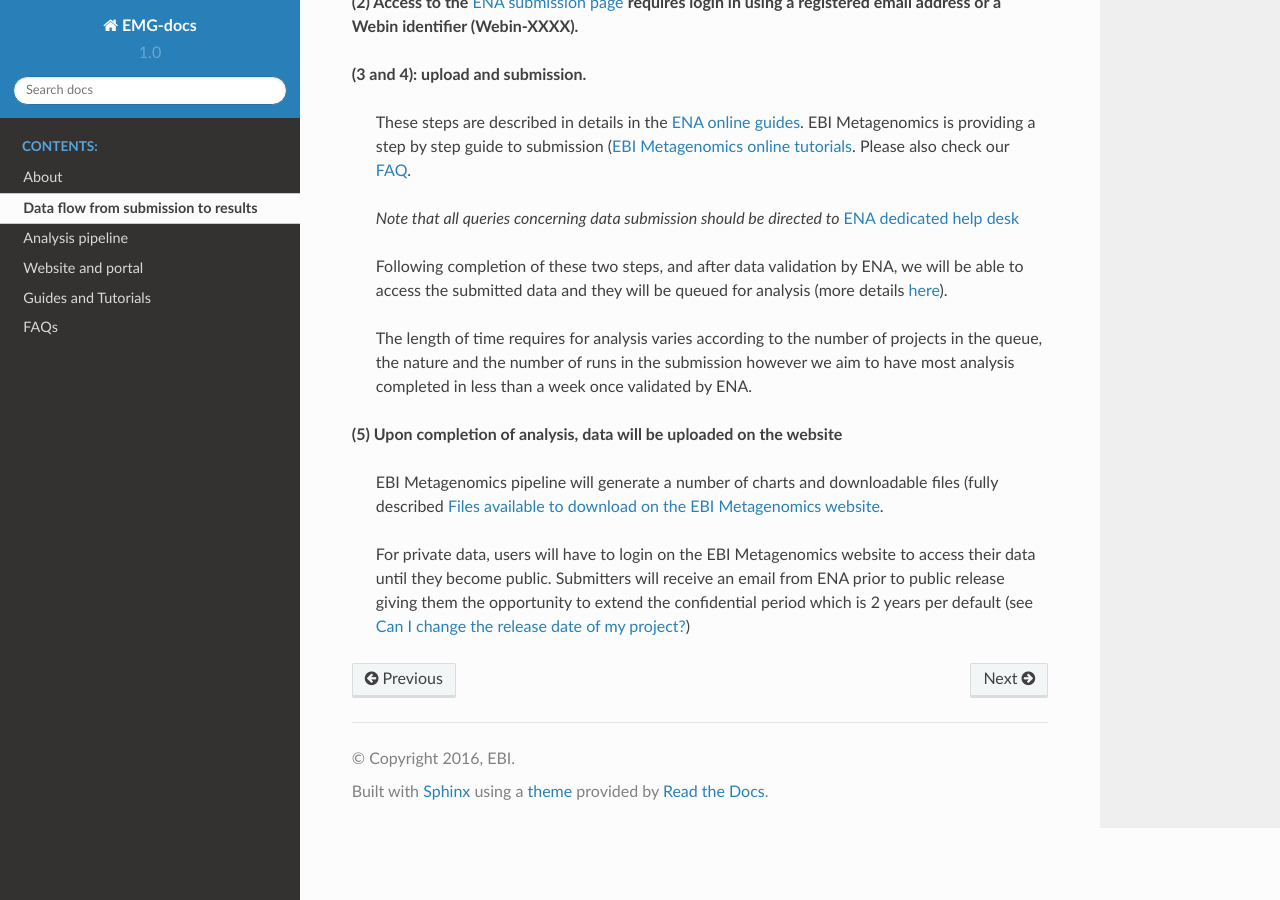
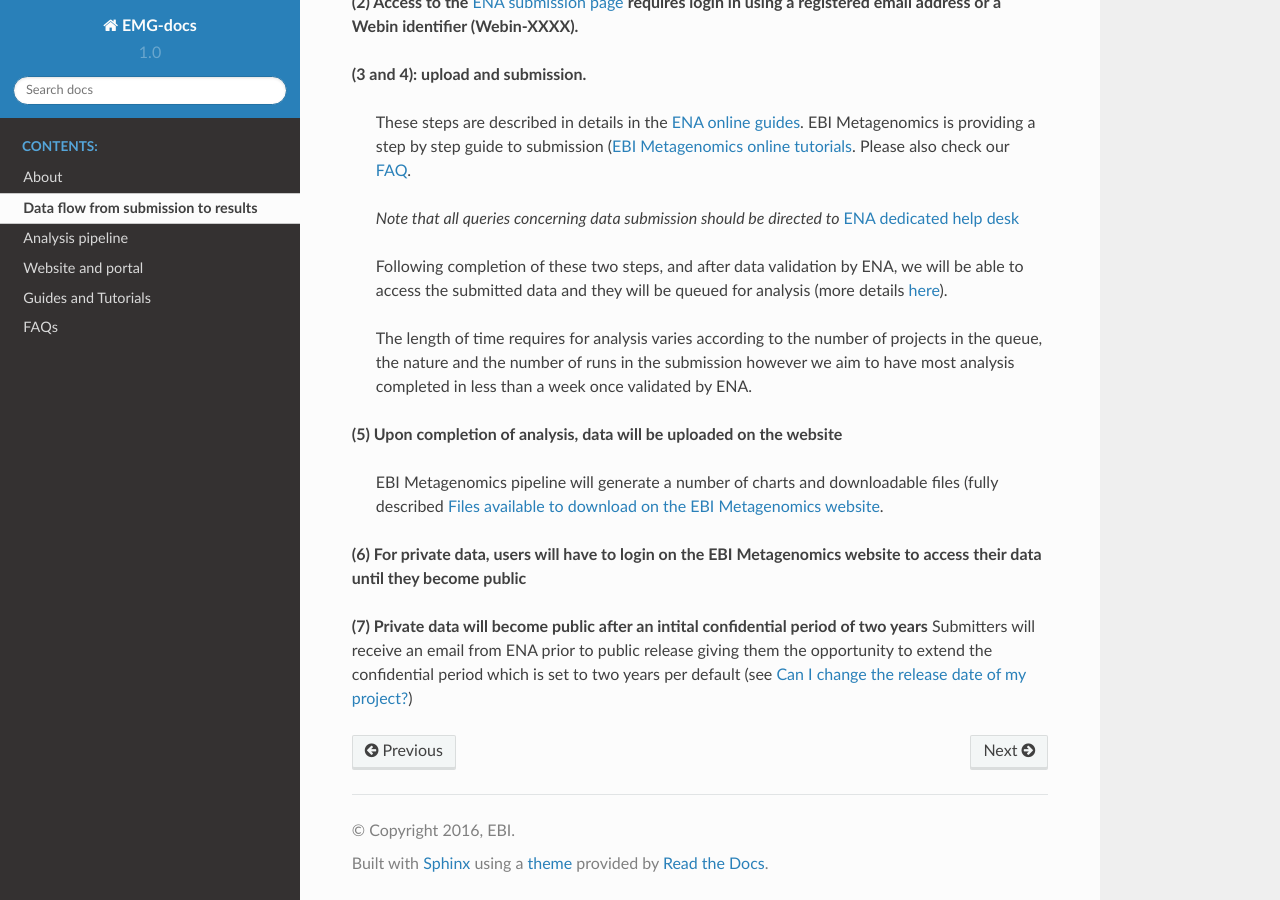
Before and after one commit to EBI-Metagenomics/EMG-docs, a Sphinx documentation site: the page built from docs/dataflow.rst, in a window 1280 px wide and 900 px high, scrolled down 1661 px. Built offline with Sphinx 7.4.7 and the Read the Docs theme 2.0.0, drawn with Linux system fonts in a browser that asks for light colours.

Commit message:
Update dataflow.rst

```diff
--- a/docs/dataflow.rst
+++ b/docs/dataflow.rst
@@ -27,4 +27,7 @@ The graph below summarize the EBI Metagenomics data flow from submission to anal
 
    EBI Metagenomics pipeline will generate a number of charts and downloadable files (fully described :ref:`Files available to download on the EBI Metagenomics website`.
 
-   For private data, users will have to login on the EBI Metagenomics website to access their data until they become public. Submitters will receive an email from ENA prior to public release giving them the opportunity to extend the confidential period which is 2 years per default (see  :ref:`Can I change the release date of my project?`)
+**(6) For private data, users will have to login on the EBI Metagenomics website to access their data until they become public**
+
+**(7) Private data will become public after an intital confidential period of two years**
+Submitters will receive an email from ENA prior to public release giving them the opportunity to extend the confidential period which is set to two years per default (see  :ref:`Can I change the release date of my project?`)
```
